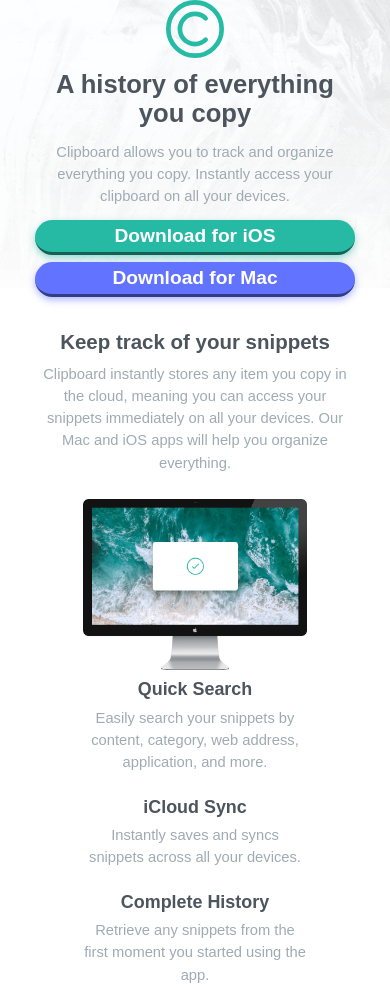
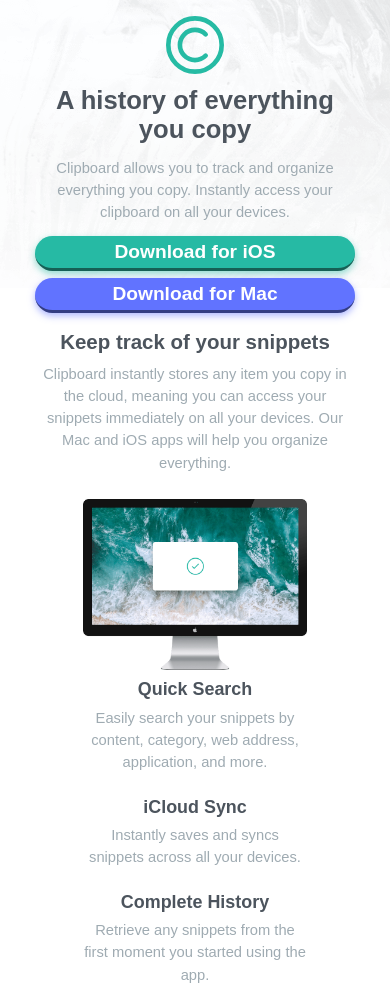
Before and after one commit to Seyi-Amusan/Clipboard-landing-page, a plain HTML site: page index.html in a window 390 px wide. Shown: the top 989 px of the page. Drawn offline with Linux system fonts and the light colour scheme; a web font is replaced by a local one.

Commit message:
Header logo whitespace

```diff
--- a/scss/_header.scss
+++ b/scss/_header.scss
@@ -18,6 +18,9 @@
         @media (max-width: 500px){
             height: 9rem;
         }
+        @media (max-width: 400px){
+            margin-top: 2.5rem;
+        }
     }
 
     &__btn-box{
```
Also changed, not shown: style.css, 1 other file.
